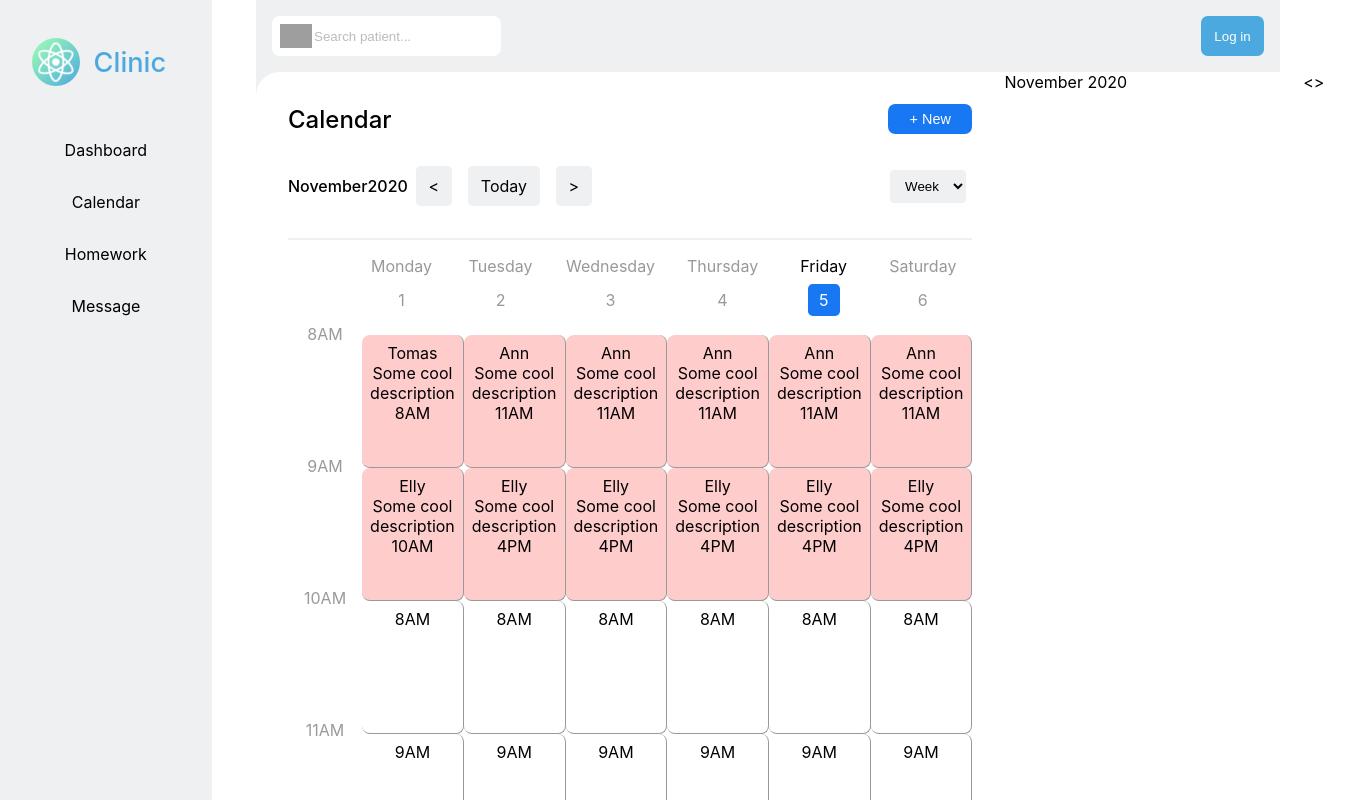
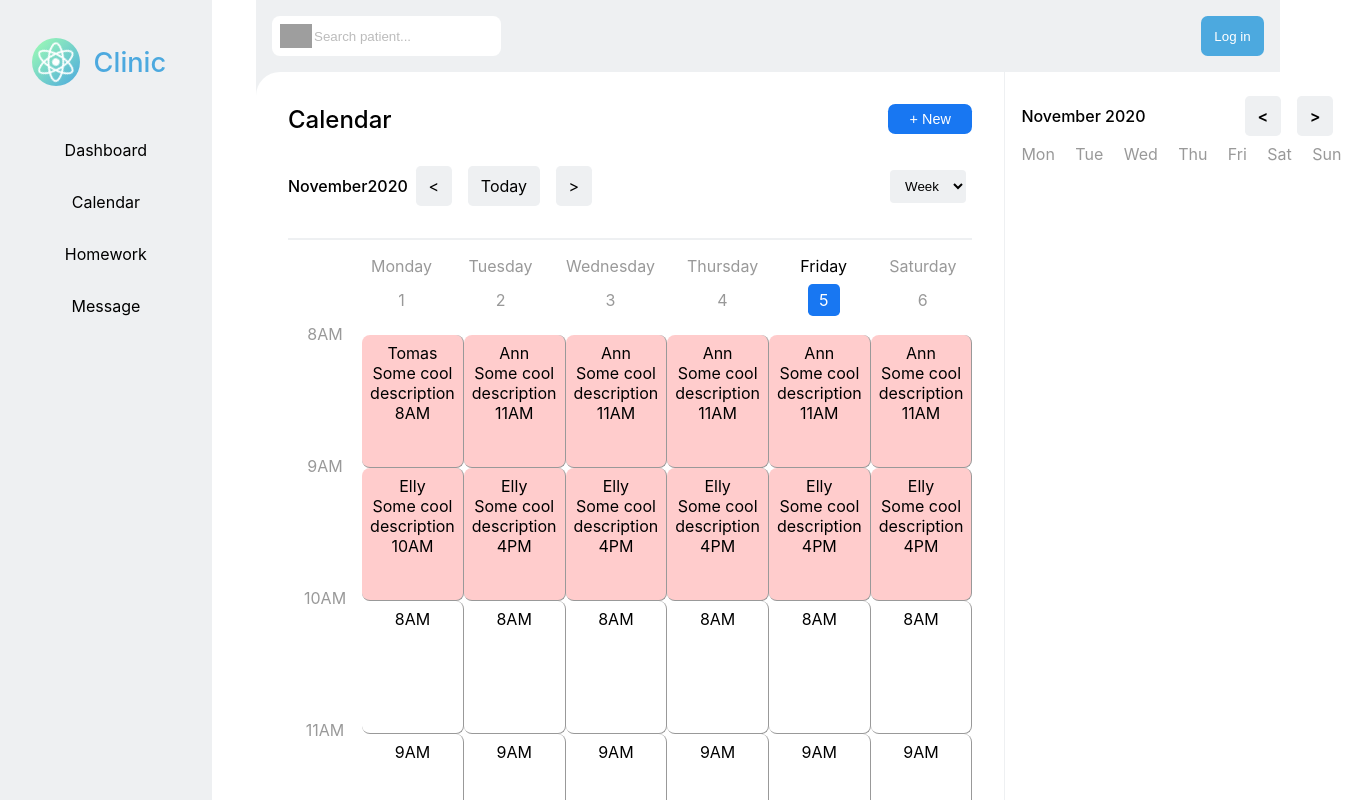
Before and after one commit to yelyzavetanov/clinic, a React (Create React App) app: page / in a window 1280 px wide. Shown: the top 800 px of the page, 1357 px wide, since content can reach past the window. Built offline with nearby package versions, Linux system fonts and the light colour scheme; grey boxes are pictures that could not be loaded.

Commit message:
Add calendar header.

```diff
--- a/src/components/Sidebar/Calendar/Calendar.jsx
+++ b/src/components/Sidebar/Calendar/Calendar.jsx
@@ -1,19 +1,13 @@
-import React from  'react';
+import React from 'react';
 import s from './Calendar.module.css';
+import CalendarWeek from "./CalendarWeek/CalendarWeek";
 
-
-export default class Calendar extends React.Component {
-    static defaultProps = {
-        years: [2014,2015,2016,2017,2018,2019,2020,2021,2022,2023,2024],
-        monthNames: ['Січень','Лютий','Березень','Квітень','Травень','Червень','Липень','Серпень','Вересень','Жовтень','Листопад','Грудень']
-    };
-    render(){
+function Calendar() {
     return (
         <div className={s.Calendar}>
                 <div className={s.calendarHeader}>
                     <div className={s.calendarHeaderTitle}>November 2020</div>
-               </div>
-               <div className={s.calendarButton}>
+                    <div className={s.calendarButtonContainer}>
                         <div className={s.calendarHeaderButton1}>
                             {"<"}
                         </div>
@@ -22,6 +16,9 @@ export default class Calendar extends React.Component {
                         </div>
                     </div>
             </div>
+            <CalendarWeek/>
+        </div>
     );
 }
-}
+
+export default Calendar;
--- a/src/components/Sidebar/Calendar/Calendar.module.css
+++ b/src/components/Sidebar/Calendar/Calendar.module.css
@@ -1,12 +1,34 @@
 .Calendar {
-    display: flex;
-    justify-content: space-between;
+    /*display: flex;*/
+    /*justify-content: space-between;*/
     width: 20em;
-    margin: 0em;
+     /*margin: 0em;*/
 }
 
-.calendarButton {
+.calendarButtonContainer {
     display: flex;
+    justify-content: center;
+    align-items: center;
+}
+
+.calendarHeaderButton1, .calendarHeaderButton2 {
+    background: #eef0f2;
+    border: none;
+    border-radius: 0.3em;
+    height: 2.5em;
+    display: flex;
+    align-items: center;
+    margin: 0.5em;
+    padding: 0 0.8em;
+    font-weight: 600;
+}
+
+.calendarHeaderTitle {
+    font-weight: 500;
+}
+
+.calendarHeader {
+    display: flex;
+    align-items: center;
     justify-content: space-between;
-
 }
--- /dev/null
+++ b/src/components/Sidebar/Calendar/CalendarWeek/CalendarWeek.jsx
@@ -0,0 +1,23 @@
+import React from  'react';
+import s from './CalendarWeek.module.css';
+import {render} from "@testing-library/react";
+import WeekDay from "../../../Schedule/WeekScale/WeekDay/WeekDay";
+import CalendarWeekDay from "./CalendarWeekDay/CalendarWeekDay";
+
+function CalendarWeek(props){
+
+    const weekDays = ["Mon", "Tue", "Wed", "Thu", "Fri", "Sat", "Sun"];
+
+    return(
+        <div className={s.calendarScale}>
+            {weekDays.map(e =>
+                <CalendarWeekDay
+                    calendarWeekDay={e}
+                />
+            )}
+        </div>
+    );
+
+}
+
+export default CalendarWeek;
--- /dev/null
+++ b/src/components/Sidebar/Calendar/CalendarWeek/CalendarWeek.module.css
@@ -0,0 +1,5 @@
+.calendarScale{
+    display: flex;
+    justify-content: space-between;
+
+}
--- /dev/null
+++ b/src/components/Sidebar/Calendar/CalendarWeek/CalendarWeekDay/CalendarWeekDay.jsx
@@ -0,0 +1,10 @@
+import React from 'react';
+import s from "./CalendarWeekDay.module.css";
+
+function CalendarWeekDay(props) {
+    return (
+        <div className={s.calendarWeekDay}>{props.calendarWeekDay}</div>
+    )
+}
+
+export default CalendarWeekDay;
--- /dev/null
+++ b/src/components/Sidebar/Calendar/CalendarWeek/CalendarWeekDay/CalendarWeekDay.module.css
@@ -0,0 +1,3 @@
+.calendarWeekDay {
+    color: #999999;
+}
--- a/src/components/Sidebar/Sidebar.jsx
+++ b/src/components/Sidebar/Sidebar.jsx
@@ -1,10 +1,10 @@
 import React from "react";
 import s from "./Sidebar.module.css";
-import Calendar from "./Calendar/Calendar.jsx";
+import Calendar from "./Calendar/Calendar";
 
 function Sidebar() {
     return (
-        <div>
+        <div className={s.sidebar}>
             <Calendar/>
         </div>
     )
--- a/src/components/Sidebar/Sidebar.module.css
+++ b/src/components/Sidebar/Sidebar.module.css
@@ -0,0 +1,4 @@
+.sidebar {
+    border-left: #eef0f2 0.1em solid;
+    padding: 1em;
+}
```
Lines whose indentation alone changed are shown as unchanged.
